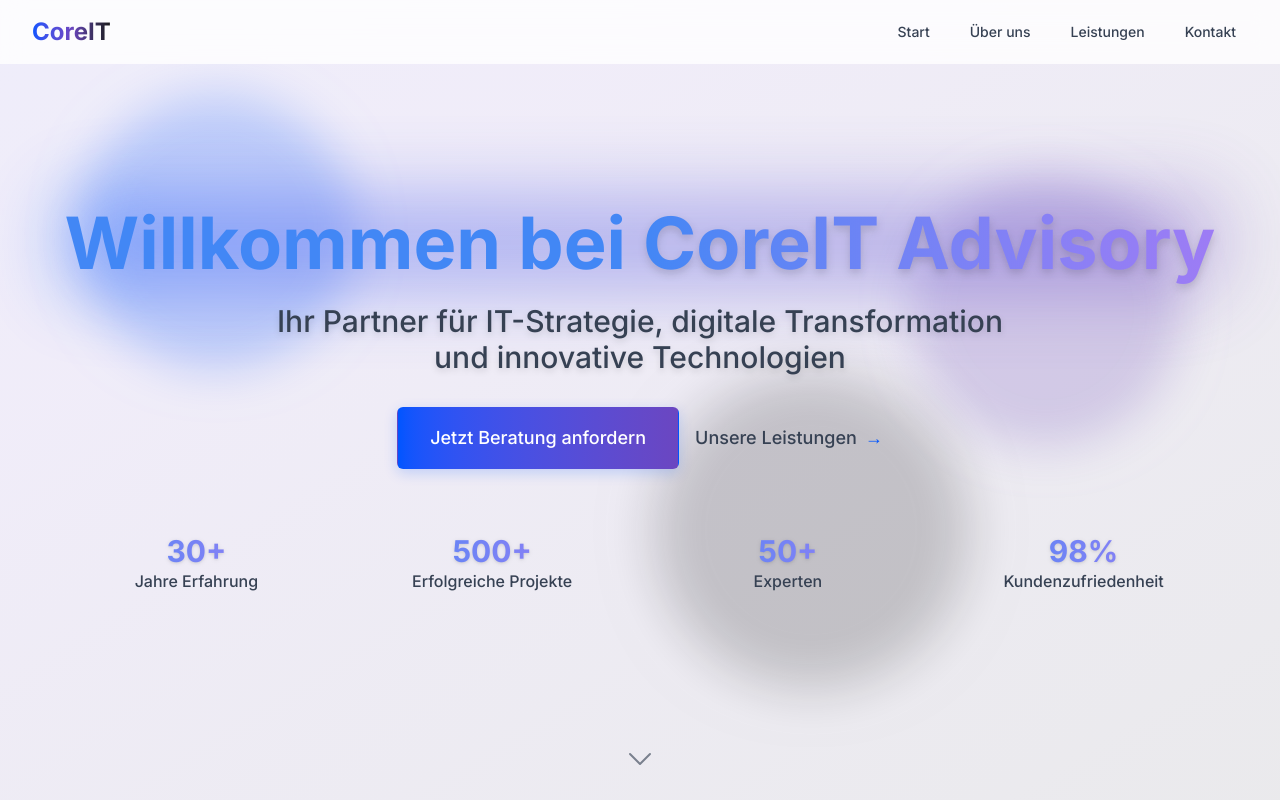
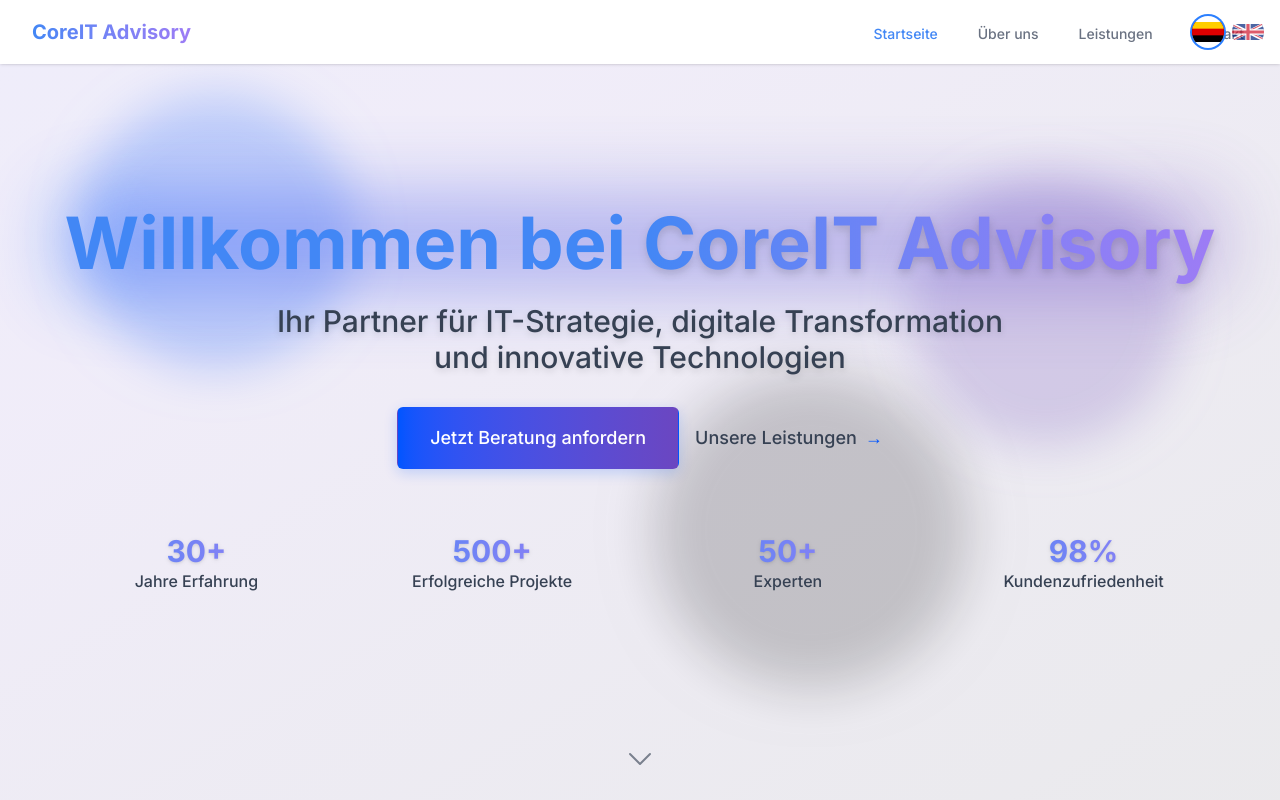
Before and after one commit to lhaley2610/coreitadvisory, a Next.js app: page / in a window 1280 px wide. Built offline with nearby package versions, Linux system fonts and the light colour scheme.

Commit message:
Feature: Mehrsprachigkeit hinzugefügt mit Sprachumschalter

```diff
--- /dev/null
+++ b/app/components/LanguageSwitcher.tsx
@@ -0,0 +1,46 @@
+'use client'
+
+import { motion } from 'framer-motion'
+import { useLanguage } from '../context/LanguageContext'
+import Image from 'next/image'
+
+export default function LanguageSwitcher() {
+  const { language, setLanguage } = useLanguage()
+
+  return (
+    <div className="fixed top-4 right-4 z-50 flex space-x-2">
+      <motion.button
+        whileHover={{ scale: 1.1 }}
+        whileTap={{ scale: 0.9 }}
+        onClick={() => setLanguage('de')}
+        className={`relative w-8 h-8 rounded-full overflow-hidden ${
+          language === 'de' ? 'ring-2 ring-blue-500' : 'opacity-70 hover:opacity-100'
+        }`}
+      >
+        <Image
+          src="/images/de-flag.svg"
+          alt="Deutsch"
+          width={32}
+          height={32}
+          className="object-cover"
+        />
+      </motion.button>
+      <motion.button
+        whileHover={{ scale: 1.1 }}
+        whileTap={{ scale: 0.9 }}
+        onClick={() => setLanguage('en')}
+        className={`relative w-8 h-8 rounded-full overflow-hidden ${
+          language === 'en' ? 'ring-2 ring-blue-500' : 'opacity-70 hover:opacity-100'
+        }`}
+      >
+        <Image
+          src="/images/en-flag.svg"
+          alt="English"
+          width={32}
+          height={32}
+          className="object-cover"
+        />
+      </motion.button>
+    </div>
+  )
+}
--- a/app/components/Navigation.tsx
+++ b/app/components/Navigation.tsx
@@ -1,84 +1,74 @@
 'use client'
 
-import { useState } from 'react'
 import Link from 'next/link'
+import { usePathname } from 'next/navigation'
 import { motion } from 'framer-motion'
-import { Bars3Icon, XMarkIcon } from '@heroicons/react/24/outline'
-
-const navItems = [
-  { name: 'Start', href: '/' },
-  { name: 'Über uns', href: '/about' },
-  { name: 'Leistungen', href: '/services' },
-  { name: 'Kontakt', href: '/contact' },
-]
+import { useTranslation } from '../context/LanguageContext'
 
 export default function Navigation() {
-  const [mobileMenuOpen, setMobileMenuOpen] = useState(false)
+  const pathname = usePathname()
+
+  const isActive = (path: string) => pathname === path
 
   return (
-    <nav className="fixed w-full bg-white/80 backdrop-blur-md z-50">
+    <nav className="fixed top-0 left-0 right-0 z-40 bg-white bg-opacity-90 backdrop-blur-md shadow-sm">
       <div className="max-w-7xl mx-auto px-4 sm:px-6 lg:px-8">
-        <div className="flex items-center justify-between h-16">
-          <div className="flex-shrink-0">
-            <Link href="/" className="text-2xl font-bold bg-gradient-to-r from-[#0055FF] via-[#6B46C1] to-[#1A1A1A] bg-clip-text text-transparent">
-              CoreIT
+        <div className="flex justify-between h-16">
+          <div className="flex">
+            <Link href="/" className="flex items-center">
+              <span className="text-xl font-bold bg-gradient-to-r from-[#4287f5] to-[#9d7cf5] bg-clip-text text-transparent">
+                CoreIT Advisory
+              </span>
             </Link>
           </div>
 
-          {/* Desktop Navigation */}
-          <div className="hidden md:block">
-            <div className="ml-10 flex items-baseline space-x-4">
-              {navItems.map((item) => (
-                <Link
-                  key={item.name}
-                  href={item.href}
-                  className="px-3 py-2 rounded-md text-sm font-medium text-gray-700 hover:text-[#0055FF] transition-colors"
-                >
-                  {item.name}
-                </Link>
-              ))}
-            </div>
-          </div>
+          <div className="flex space-x-8">
+            <Link
+              href="/"
+              className={`inline-flex items-center px-1 pt-1 text-sm font-medium ${
+                isActive('/')
+                  ? 'text-[#4287f5]'
+                  : 'text-gray-500 hover:text-gray-700'
+              }`}
+            >
+              {useTranslation('nav.home')}
+            </Link>
 
-          {/* Mobile menu button */}
-          <div className="md:hidden">
-            <button
-              type="button"
-              className="inline-flex items-center justify-center p-2 rounded-md text-gray-700 hover:text-[#0055FF] focus:outline-none"
-              onClick={() => setMobileMenuOpen(!mobileMenuOpen)}
+            <Link
+              href="/about"
+              className={`inline-flex items-center px-1 pt-1 text-sm font-medium ${
+                isActive('/about')
+                  ? 'text-[#4287f5]'
+                  : 'text-gray-500 hover:text-gray-700'
+              }`}
             >
-              {mobileMenuOpen ? (
-                <XMarkIcon className="block h-6 w-6" />
-              ) : (
-                <Bars3Icon className="block h-6 w-6" />
-              )}
-            </button>
+              {useTranslation('nav.about')}
+            </Link>
+
+            <Link
+              href="/services"
+              className={`inline-flex items-center px-1 pt-1 text-sm font-medium ${
+                isActive('/services')
+                  ? 'text-[#4287f5]'
+                  : 'text-gray-500 hover:text-gray-700'
+              }`}
+            >
+              {useTranslation('nav.services')}
+            </Link>
+
+            <Link
+              href="/contact"
+              className={`inline-flex items-center px-1 pt-1 text-sm font-medium ${
+                isActive('/contact')
+                  ? 'text-[#4287f5]'
+                  : 'text-gray-500 hover:text-gray-700'
+              }`}
+            >
+              {useTranslation('nav.contact')}
+            </Link>
           </div>
         </div>
       </div>
-
-      {/* Mobile menu */}
-      <motion.div
-        className="md:hidden"
-        initial={{ opacity: 0, y: -10 }}
-        animate={{ opacity: mobileMenuOpen ? 1 : 0, y: mobileMenuOpen ? 0 : -10 }}
-        transition={{ duration: 0.2 }}
-      >
-        {mobileMenuOpen && (
-          <div className="px-2 pt-2 pb-3 space-y-1 sm:px-3 bg-white/80 backdrop-blur-md">
-            {navItems.map((item) => (
-              <Link
-                key={item.name}
-                href={item.href}
-                className="block px-3 py-2 rounded-md text-base font-medium text-gray-700 hover:text-[#0055FF] transition-colors"
-                onClick={() => setMobileMenuOpen(false)}
-              >
-                {item.name}
-              </Link>
-            ))}
-          </div>
-        )}
-      </motion.div>
     </nav>
   )
 }
--- /dev/null
+++ b/app/context/LanguageContext.tsx
@@ -0,0 +1,100 @@
+'use client'
+
+import React, { createContext, useContext, useState } from 'react'
+
+type Language = 'de' | 'en'
+
+interface LanguageContextType {
+  language: Language
+  setLanguage: (lang: Language) => void
+  translations: {
+    [key: string]: {
+      de: string
+      en: string
+    }
+  }
+}
+
+const translations = {
+  'nav.home': {
+    de: 'Startseite',
+    en: 'Home'
+  },
+  'nav.about': {
+    de: 'Über uns',
+    en: 'About'
+  },
+  'nav.services': {
+    de: 'Leistungen',
+    en: 'Services'
+  },
+  'nav.contact': {
+    de: 'Kontakt',
+    en: 'Contact'
+  },
+  'about.title': {
+    de: 'Über CoreIT Advisory',
+    en: 'About CoreIT Advisory'
+  },
+  'about.description': {
+    de: 'Mit über drei Jahrzehnten Erfahrung sind wir Ihr verlässlicher Partner für die digitale Transformation und strategische IT-Beratung.',
+    en: 'With over three decades of experience, we are your reliable partner for digital transformation and strategic IT consulting.'
+  },
+  'contact.title': {
+    de: 'Kontakt',
+    en: 'Contact'
+  },
+  'contact.description': {
+    de: 'Bleiben Sie informiert über unsere Dienstleistungen und Entwicklungen in der IT-Beratung.',
+    en: 'Stay informed about our services and developments in IT consulting.'
+  },
+  'contact.newsletter': {
+    de: 'Newsletter Anmeldung',
+    en: 'Newsletter Signup'
+  },
+  'contact.email': {
+    de: 'E-Mail-Adresse',
+    en: 'Email Address'
+  },
+  'contact.submit': {
+    de: 'Anmelden',
+    en: 'Sign Up'
+  },
+  'contact.thanks': {
+    de: 'Vielen Dank!',
+    en: 'Thank you!'
+  },
+  'contact.success': {
+    de: 'Ihre E-Mail-Adresse wurde erfolgreich registriert.',
+    en: 'Your email address has been successfully registered.'
+  },
+  'contact.direct': {
+    de: 'Direkter Kontakt',
+    en: 'Direct Contact'
+  }
+}
+
+const LanguageContext = createContext<LanguageContextType | undefined>(undefined)
+
+export function LanguageProvider({ children }: { children: React.ReactNode }) {
+  const [language, setLanguage] = useState<Language>('de')
+
+  return (
+    <LanguageContext.Provider value={{ language, setLanguage, translations }}>
+      {children}
+    </LanguageContext.Provider>
+  )
+}
+
+export function useLanguage() {
+  const context = useContext(LanguageContext)
+  if (context === undefined) {
+    throw new Error('useLanguage must be used within a LanguageProvider')
+  }
+  return context
+}
+
+export function useTranslation(key: string) {
+  const { language, translations } = useLanguage()
+  return translations[key]?.[language] || key
+}
--- a/app/layout.tsx
+++ b/app/layout.tsx
@@ -1,6 +1,8 @@
 import type { Metadata } from "next";
 import { Inter } from "next/font/google";
 import "./globals.css";
+import { LanguageProvider } from './context/LanguageContext'
+import LanguageSwitcher from './components/LanguageSwitcher'
 
 const inter = Inter({ subsets: ["latin"] });
 
@@ -16,7 +18,12 @@ export default function RootLayout({
 }) {
   return (
     <html lang="de">
-      <body className={`${inter.className} antialiased`}>{children}</body>
+      <body className={`${inter.className} antialiased`}>
+        <LanguageProvider>
+          <LanguageSwitcher />
+          {children}
+        </LanguageProvider>
+      </body>
     </html>
   );
 }
```
Also changed, not shown: public/images/de-flag.svg (added), public/images/en-flag.svg (added).
